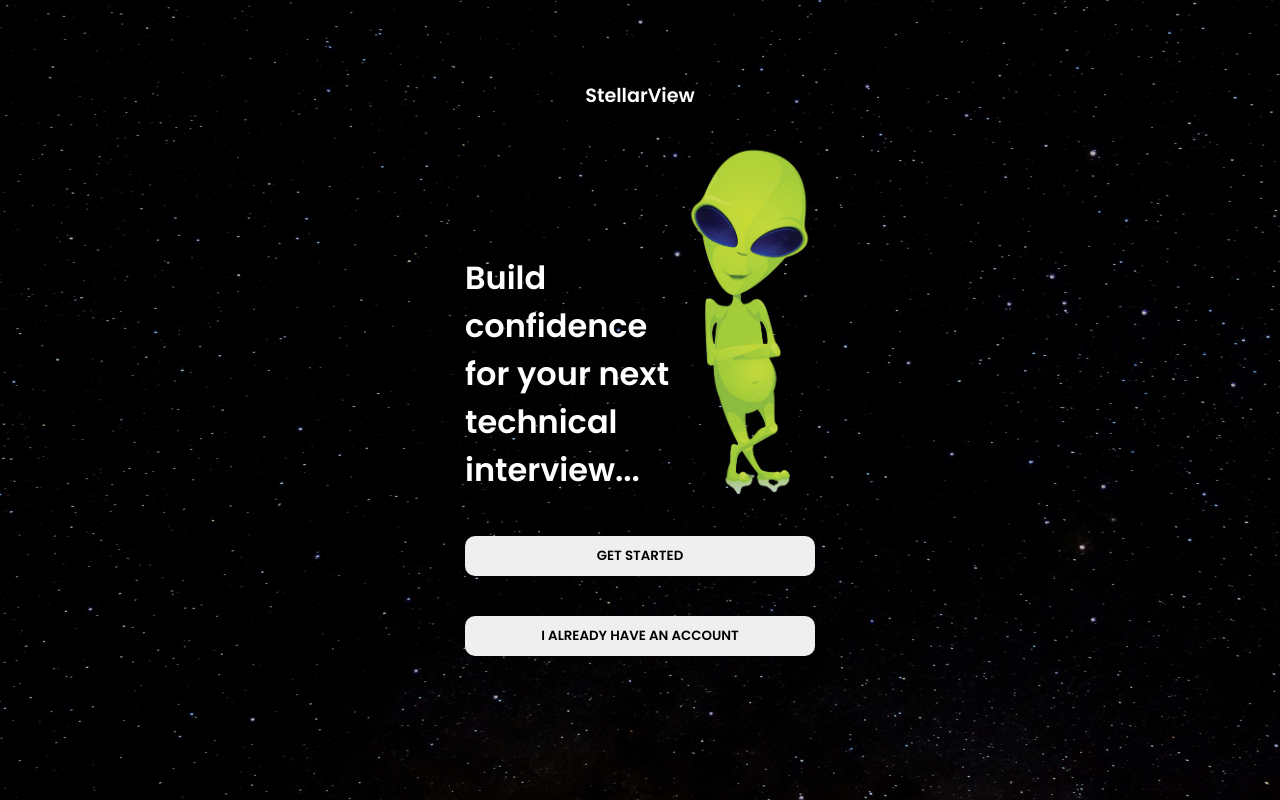
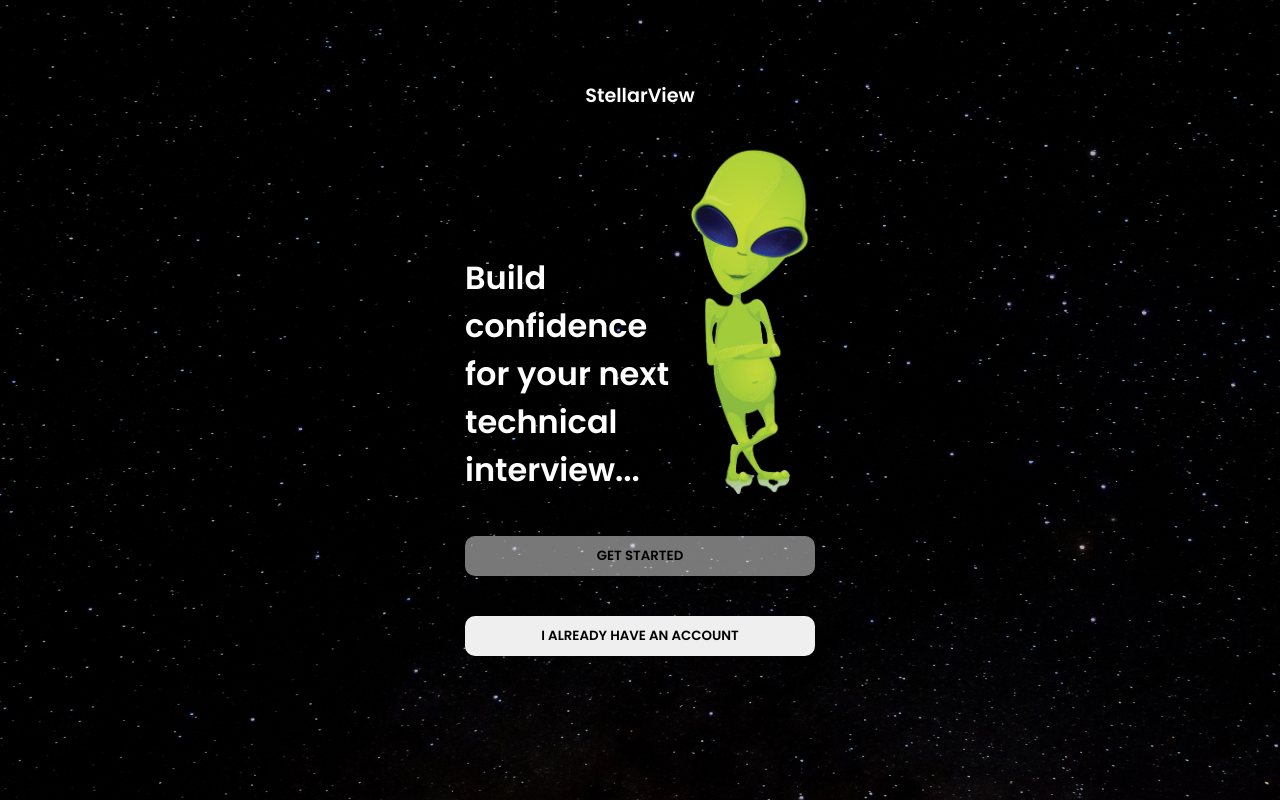
Before and after one commit to stellarview/stellarView-frontend, a React app: page /welcome in a window 1280 px wide. In both pictures the pointer is over the button "GET STARTED". Built offline with nearby package versions, Linux system fonts and the light colour scheme; no server answers.

Commit message:
adding button hover

```diff
--- a/src/components/Buttons/CustomButton.module.scss
+++ b/src/components/Buttons/CustomButton.module.scss
@@ -5,4 +5,6 @@
     font-family: inherit;
     text-transform: uppercase;font-weight: 600;
     margin: 20px 0;
+    cursor: pointer;
+
 }
--- a/src/components/WelcomePage/WelcomePage.module.scss
+++ b/src/components/WelcomePage/WelcomePage.module.scss
@@ -10,4 +10,7 @@
       font-weight: 600;
     }
 
+    button:hover {
+      opacity: .5;
+    }
   }
```
